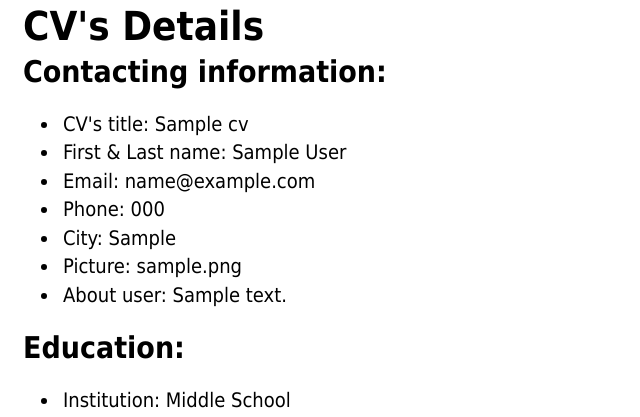
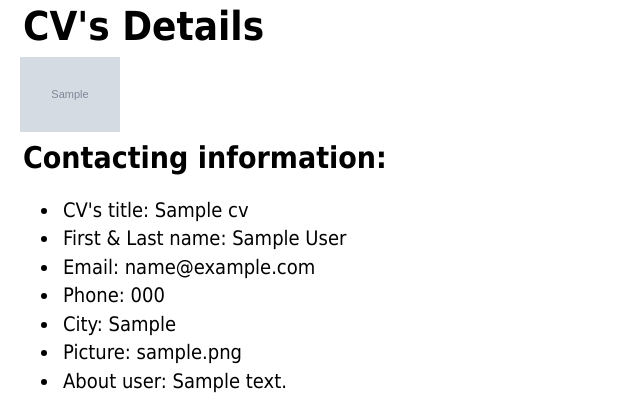
Before and after one commit to DariusKaseta/ptu12_team_cv, a Django app: page /cv/1/ in a window 1280 px wide. Shown: the part 109-526 px from the top of the page, without its empty margins (0-640 px from the left). Run offline with Django 4.2, Linux system fonts and the light colour scheme; tables that the repository leaves empty hold one stand-in row (values such as "Sample post"); grey boxes marked "Sample" are stand-in pictures.

Commit message:
fixed photo display

```diff
--- a/online_cv/ptu12_cv/templates/ptu12_cv/cv_details_pdf.html
+++ b/online_cv/ptu12_cv/templates/ptu12_cv/cv_details_pdf.html
@@ -1,8 +1,9 @@
 {% load static %}
 
-{% if cv.picture.exists %}
-  <img class="cv-photo" src="{{ cv.picture.url }}" style="max-width: 200px; max-height: 200px;">
-{% endif %}
+  <h1>{% if cv.picture %}</h1>
+    <img class="cv-photo" src="{{ cv.picture.url }}" style="max-width: 500px; max-height: 500px;">
+  {% endif %}
+
 <h2>Contacting information:</h2>
 <ul>
   <li><p>CV's title: {{ cv.title }}</p></li>
```
